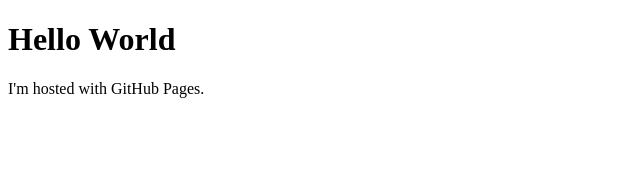
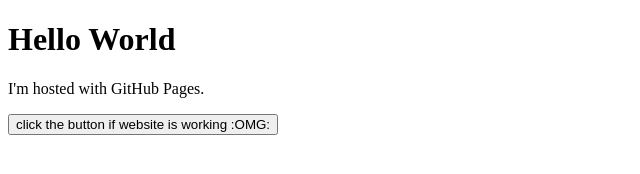
Before and after one commit to imzeme/imzeme.github.io, a plain HTML site: page index.html in a window 1280 px wide. Shown: the whole page, without its empty margins (0-640 px from the left). Drawn offline with Linux system fonts and the light colour scheme.

Commit message:
Update index.html

```diff
--- a/index.html
+++ b/index.html
@@ -3,5 +3,6 @@
 <body>
 <h1>Hello World</h1>
 <p>I'm hosted with GitHub Pages.</p>
+<button>click the button if website is working :OMG:</button>
 </body>
 </html>
```
